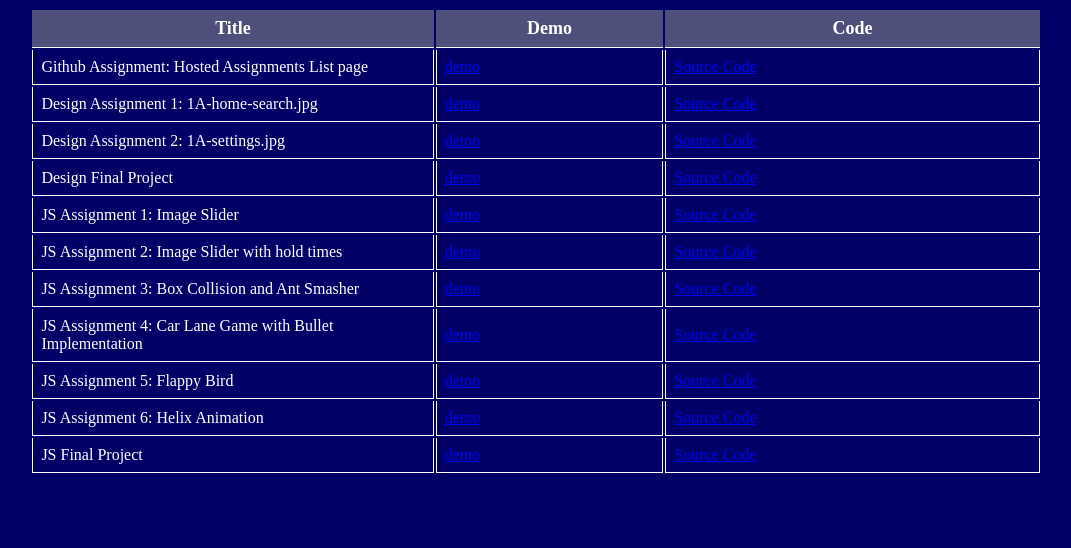
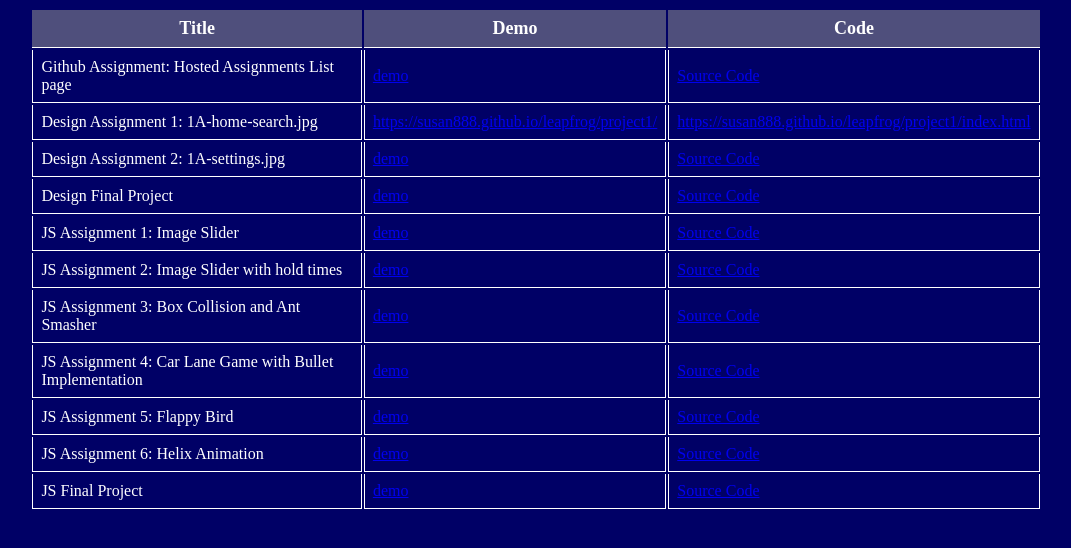
Before and after one commit to punyabz8/leapfrog, a plain HTML site: page index.html in a window 1280 px wide. Shown: the whole page, without its empty margins (104-1175 px from the left). Drawn offline with Linux system fonts and the light colour scheme.

Commit message:
Assignment table updated

```diff
--- a/index.html
+++ b/index.html
@@ -45,8 +45,8 @@
     </tr>
     <tr>
         <td>Design Assignment 1: 1A-home-search.jpg</td>
-        <td><a href="#">demo</a></td>
-        <td><a href="#">Source Code</a></td>
+        <td><a href="#">https://susan888.github.io/leapfrog/project1/</a></td>
+        <td><a href="#">https://susan888.github.io/leapfrog/project1/index.html</a></td>
     </tr>
     <tr>
         <td>Design Assignment 2: 1A-settings.jpg</td>
```
